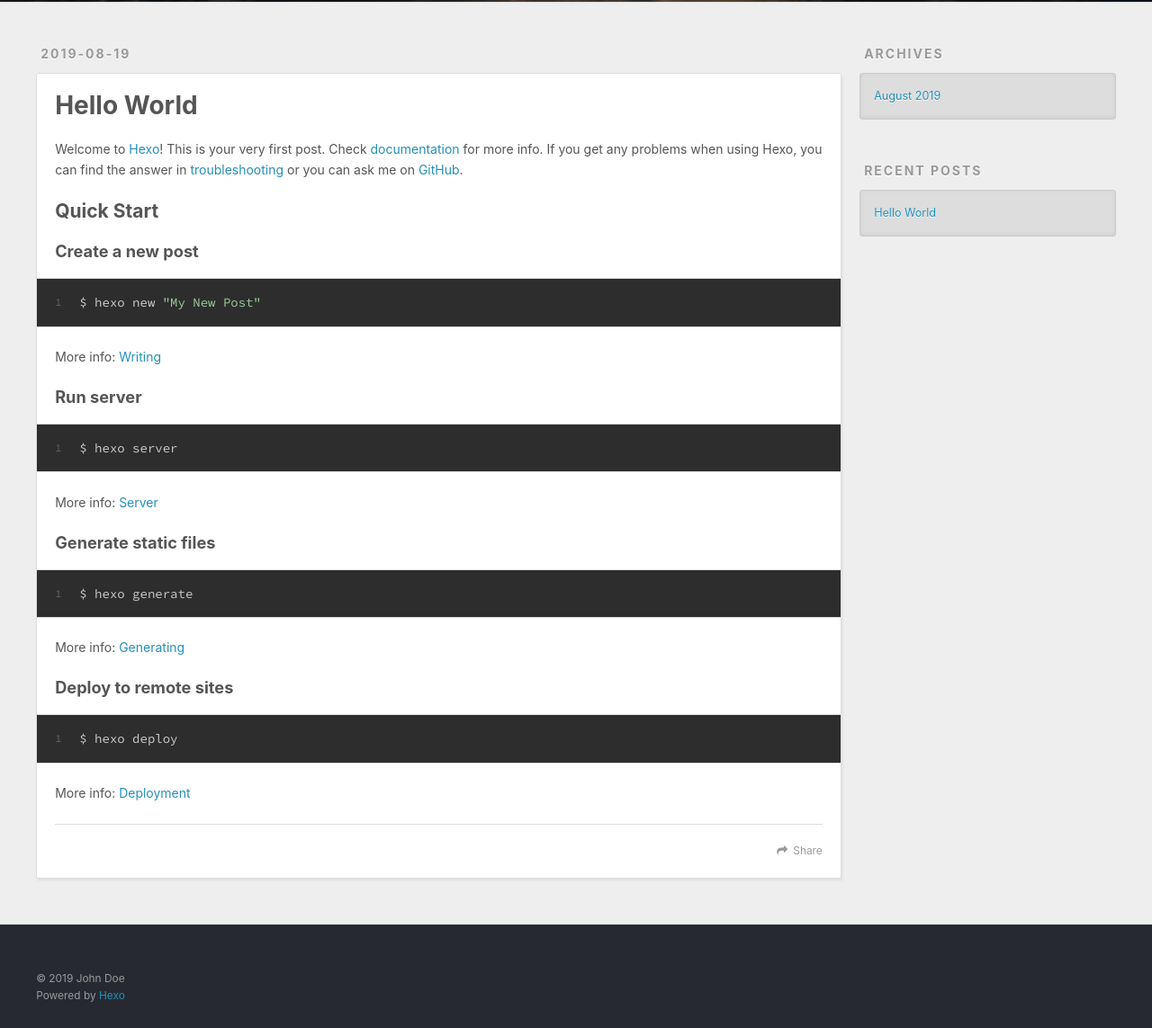
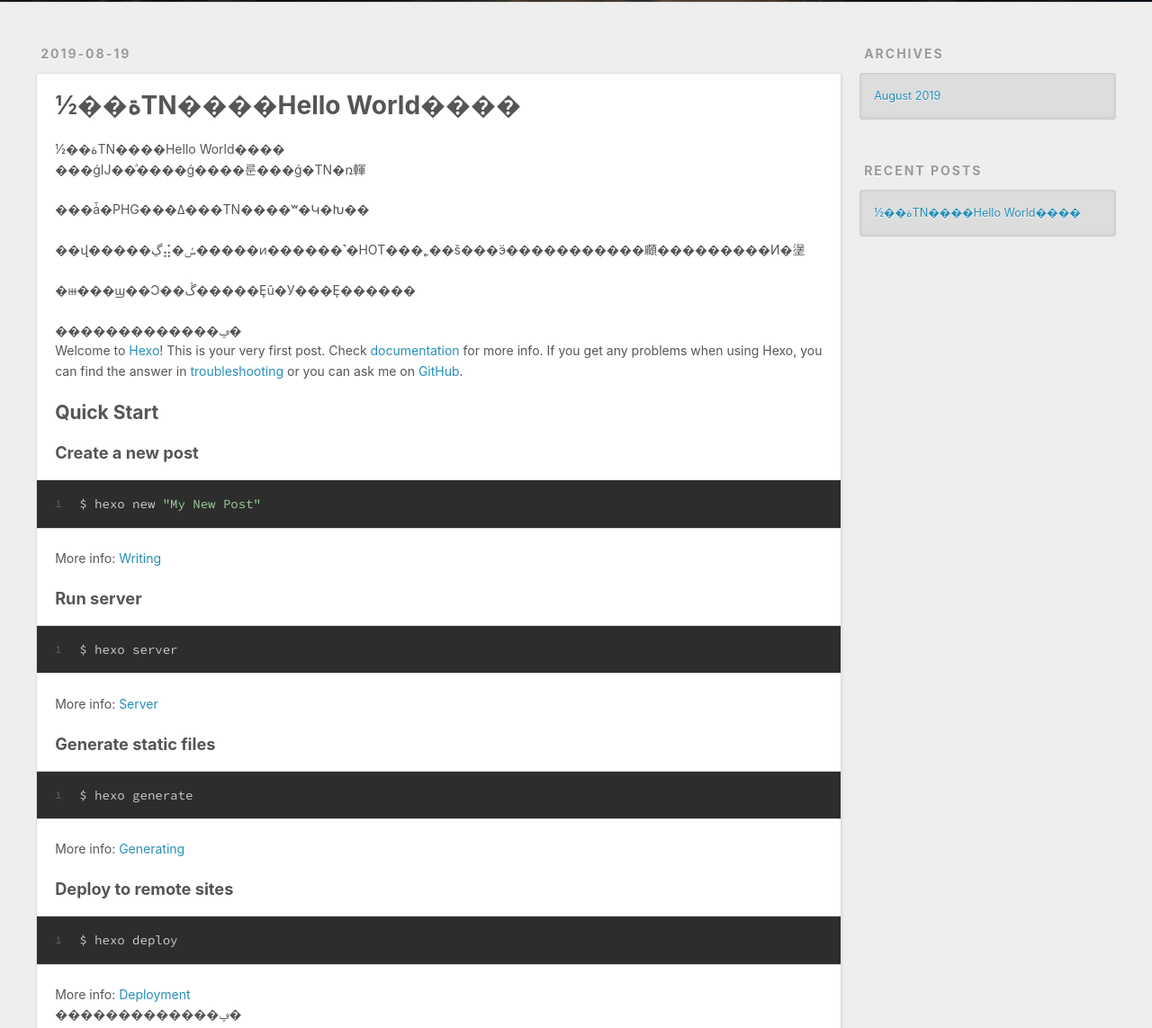
Before and after one commit to tnspace/tnspace.github.io, a plain HTML site: page index.html in a window 1280 px wide. Shown: the part 298-1441 px from the top of the page at 90% size. Drawn offline with nearby package versions, Linux system fonts and the light colour scheme.

Commit message:
Site updated: 2019-08-19 16:57:49

```diff
--- a/index.html
+++ b/index.html
@@ -76,7 +76,7 @@
 
 
     <h1 itemprop="name">
-      <a class="article-title" href="/2019/08/19/hello-world/">Hello World</a>
+      <a class="article-title" href="/2019/08/19/hello-world/">½��ةTN����Hello World����</a>
     </h1>
 
 
@@ -84,7 +84,11 @@
 
     <div class="article-entry" itemprop="articleBody">
 
-        <p>Welcome to <a href="https://hexo.io/" target="_blank" rel="noopener">Hexo</a>! This is your very first post. Check <a href="https://hexo.io/docs/" target="_blank" rel="noopener">documentation</a> for more info. If you get any problems when using Hexo, you can find the answer in <a href="https://hexo.io/docs/troubleshooting.html" target="_blank" rel="noopener">troubleshooting</a> or you can ask me on <a href="https://github.com/hexojs/hexo/issues" target="_blank" rel="noopener">GitHub</a>.</p>
+        <p>½��ةTN����Hello World����<br>���ǵĲ��ͣ����ǵ����룬���ǵ�TN�ռ䡣</p>
+<p>���ǡ�PHG���ߡ���TN����ʷ�Կ�Խ��</p>
+<p>��վ�����ڲ⣬�ݽ�����ͷ������˺�HOT���˿��š���ӭ�����������顣���������Ͷ�塣</p>
+<p>�ⲿ���ϣ��Ͻ��ڴ�����Ȩû�У���Ȩ������</p>
+<p>�������������ݡ�<br>Welcome to <a href="https://hexo.io/" target="_blank" rel="noopener">Hexo</a>! This is your very first post. Check <a href="https://hexo.io/docs/" target="_blank" rel="noopener">documentation</a> for more info. If you get any problems when using Hexo, you can find the answer in <a href="https://hexo.io/docs/troubleshooting.html" target="_blank" rel="noopener">troubleshooting</a> or you can ask me on <a href="https://github.com/hexojs/hexo/issues" target="_blank" rel="noopener">GitHub</a>.</p>
 <h2 id="Quick-Start"><a href="#Quick-Start" class="headerlink" title="Quick Start"></a>Quick Start</h2><h3 id="Create-a-new-post"><a href="#Create-a-new-post" class="headerlink" title="Create a new post"></a>Create a new post</h3><figure class="highlight bash"><table><tr><td class="gutter"><pre><span class="line">1</span><br></pre></td><td class="code"><pre><span class="line">$ hexo new <span class="string">"My New Post"</span></span><br></pre></td></tr></table></figure>
 
 <p>More info: <a href="https://hexo.io/docs/writing.html" target="_blank" rel="noopener">Writing</a></p>
@@ -96,12 +100,12 @@
 <p>More info: <a href="https://hexo.io/docs/generating.html" target="_blank" rel="noopener">Generating</a></p>
 <h3 id="Deploy-to-remote-sites"><a href="#Deploy-to-remote-sites" class="headerlink" title="Deploy to remote sites"></a>Deploy to remote sites</h3><figure class="highlight bash"><table><tr><td class="gutter"><pre><span class="line">1</span><br></pre></td><td class="code"><pre><span class="line">$ hexo deploy</span><br></pre></td></tr></table></figure>
 
-<p>More info: <a href="https://hexo.io/docs/deployment.html" target="_blank" rel="noopener">Deployment</a></p>
+<p>More info: <a href="https://hexo.io/docs/deployment.html" target="_blank" rel="noopener">Deployment</a><br>�������������ݡ�</p>
 
 
     </div>
     <footer class="article-footer">
-      <a data-url="http://yoursite.com/2019/08/19/hello-world/" data-id="cjzi1p3z30000k8hqgvpay9qs" class="article-share-link">Share</a>
+      <a data-url="http://yoursite.com/2019/08/19/hello-world/" data-id="cjzi61qqm00001ohq3fg0e1v9" class="article-share-link">Share</a>
 
 
     </footer>
@@ -142,7 +146,7 @@
       <ul>
 
           <li>
-            <a href="/2019/08/19/hello-world/">Hello World</a>
+            <a href="/2019/08/19/hello-world/">½��ةTN����Hello World����</a>
           </li>
 
       </ul>
```
Also changed, not shown: 2019/08/19/hello-world/index.html (+16 -12 lines), archives/2019/08/index.html (+2 -2 lines), archives/2019/index.html (+2 -2 lines), archives/index.html (+2 -2 lines).
